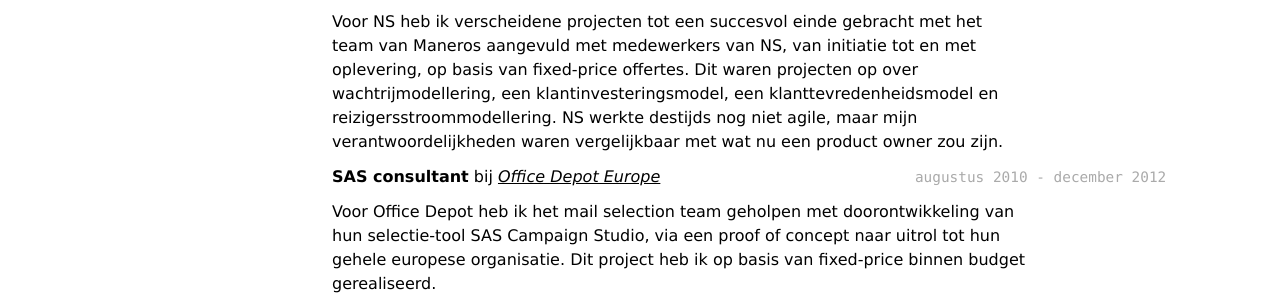
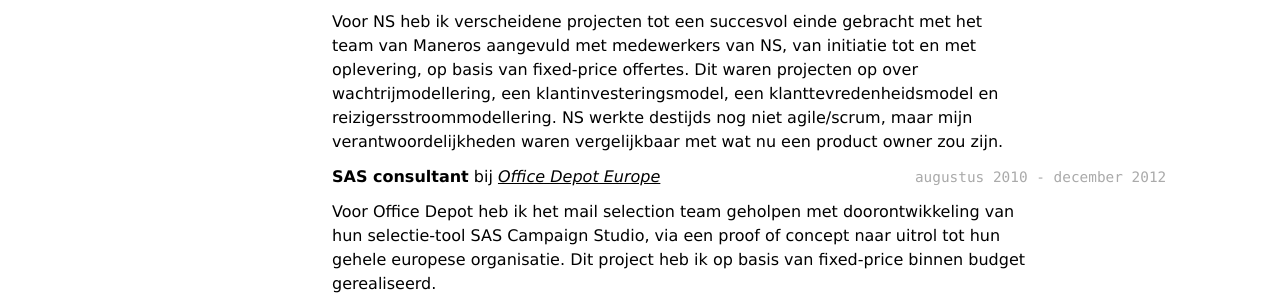
Before and after one commit to victorvdb/victorvdb.github.io, a Jekyll site: the page built from _pages/cv_print.md, in a window 1280 px wide and 900 px high, scrolled down 2132 px. Shown: the part 248-548 px from the top of the window. Built offline with Jekyll 4.4.1, drawn with Linux system fonts in a browser that asks for light colours; some of the changed text lies outside the part shown.

Commit message:
Update cv_print.md

```diff
--- a/_pages/cv_print.md
+++ b/_pages/cv_print.md
@@ -92,7 +92,7 @@
 `oktober 2011 - februari 2017`
 __Data scientist__ bij [_Nederlandse Spoorwegen_](https://www.ns.nl)
 
-Voor NS heb ik verscheidene projecten tot een succesvol einde gebracht met het team van Maneros aangevuld met medewerkers van NS, van initiatie tot en met oplevering, op basis van fixed-price offertes. Dit waren projecten op over wachtrijmodellering, een klantinvesteringsmodel, een klanttevredenheidsmodel en reizigersstroommodellering. NS werkte destijds nog niet agile, maar mijn verantwoordelijkheden waren vergelijkbaar met wat nu een product owner zou zijn.
+Voor NS heb ik verscheidene projecten tot een succesvol einde gebracht met het team van Maneros aangevuld met medewerkers van NS, van initiatie tot en met oplevering, op basis van fixed-price offertes. Dit waren projecten op over wachtrijmodellering, een klantinvesteringsmodel, een klanttevredenheidsmodel en reizigersstroommodellering. NS werkte destijds nog niet agile/scrum, maar mijn verantwoordelijkheden waren vergelijkbaar met wat nu een product owner zou zijn.
 
 `augustus 2010 - december 2012`
 __SAS consultant__ bij [_Office Depot Europe_](https://www.officedepot.eu)
```
Also changed, not shown: other parts of _pages/cv_print.md (+1 -1 lines).
